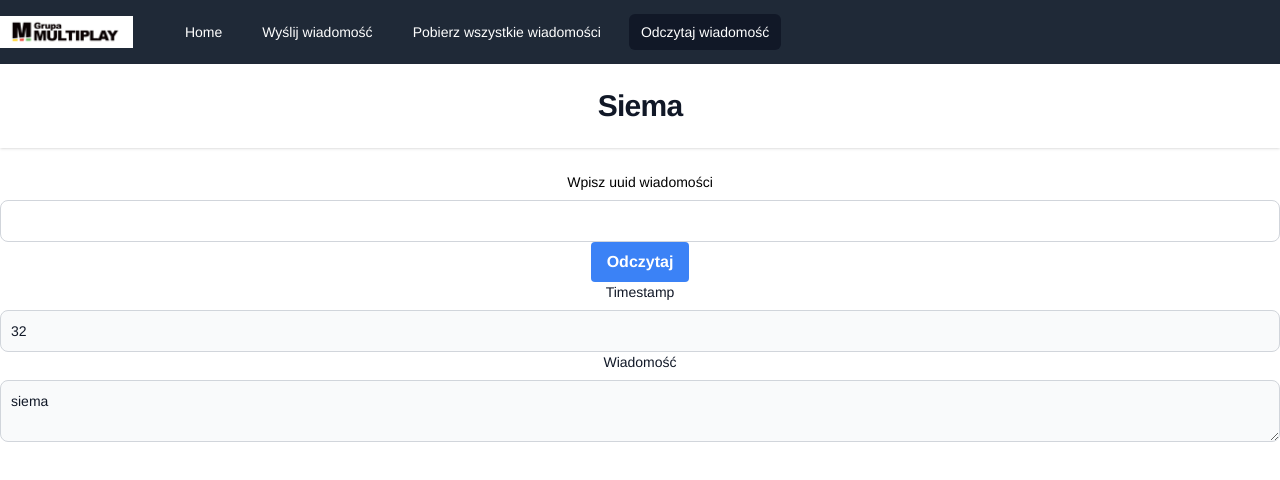
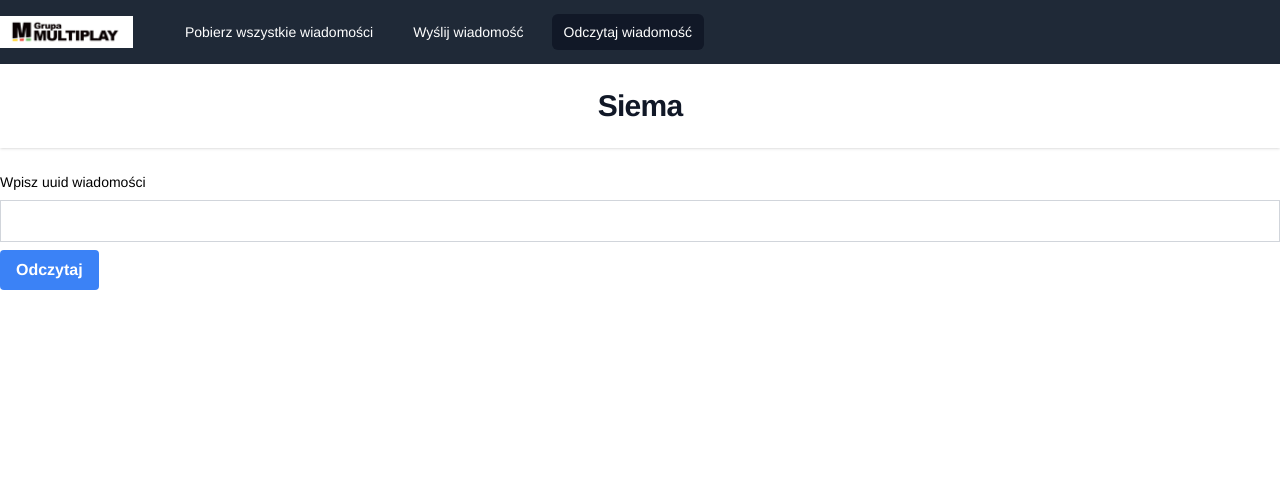
Before and after one commit to kmultiplay/multiplay-vue, a Vue app: page /get-message in a window 1280 px wide. Shown: the top 480 px of the page. Built offline with nearby package versions, Linux system fonts and the light colour scheme.

Commit message:
minor fixes

```diff
--- a/src/assets/i18n/pl.ts
+++ b/src/assets/i18n/pl.ts
@@ -25,11 +25,13 @@ export const messages = {
     getAllMessages: {
       getAllMessages: "Pobierz wszystkie wiadomości",
       uuid: "Uuid",
+      sorting: "Kliknij w Uuid lub Timestamp, aby posortować",
     },
     getMessage: {
       getMessage: "Pobierz wiadomość",
       read: "Odczytaj",
       enterUuid: "Wpisz uuid wiadomości",
+      wrongUuid: "Nieprawidłowe uuid",
     },
   },
 };
--- a/src/components/GetAllMessages.vue
+++ b/src/components/GetAllMessages.vue
@@ -1,9 +1,9 @@
 <template>
   <div class="container">
-    <div class="text-left mb-8">
+    <div class="text-left mb-4">
       <button
         @click="getAllMessages"
-        class="bg-blue-500 disabled:bg-blue-300 hover:bg-blue-700 text-white font-bold py-2 px-4 rounded"
+        class="bg-blue-500 hover:bg-blue-700 text-white font-bold py-2 px-4 rounded"
       >
         {{ $t("getAllMessages.getAllMessages") }}
       </button>
@@ -11,7 +11,11 @@
         {{ $t("common.error") }}
       </span>
     </div>
-    <table v-if="store.getMessages.length > 0" class="w-full text-left">
+    <div v-if="store.getMessages.length > 0">
+      <p class="text-left">
+        <i>{{ $t("getAllMessages.sorting") }}</i>
+      </p>
+      <table class="w-full text-left">
         <thead>
           <tr>
             <th @click="sortByUuid">
@@ -33,7 +37,7 @@
         </thead>
         <tbody>
           <tr
-          class="data-test"
+            class="item"
             v-for="(message, index) in store.getMessages"
             :key="index"
           >
@@ -43,6 +47,7 @@
           </tr>
         </tbody>
       </table>
+    </div>
   </div>
 </template>
 
@@ -123,7 +128,13 @@ function sortByUuid() {
 </script>
 
 <style lang="postcss" scoped>
-.data-test:nth-child(odd) {
+.item {
+  &:nth-child(odd) {
     @apply bg-gray-200;
   }
+
+  &:hover {
+    @apply bg-gray-300;
+  }
+}
 </style>
--- a/src/components/GetMessage.vue
+++ b/src/components/GetMessage.vue
@@ -1,54 +1,51 @@
 <template>
+  <div class="container text-left">
     <div class="mb-6">
-    <label for="default-input" class="block mb-2 text-sm font-medium">
+      <label for="message-uuid" class="block mb-2 text-sm font-medium">
         {{ $t("getMessage.enterUuid") }}
       </label>
       <input
         v-model="messageUuid"
         type="text"
-      id="default-input"
-      class="border border-gray-300 text-gray-900 text-sm rounded-lg focus:ring-blue-500 focus:border-blue-500 block w-full p-2.5 dark:bg-gray-700 dark:border-gray-600 dark:placeholder-gray-400 dark:text-white dark:focus:ring-blue-500 dark:focus:border-blue-500"
+        id="message-uuid"
+        class="border border-gray-300 text-gray-900 text-sm focus:ring-blue-500 focus:border-blue-500 block w-full p-2.5"
       />
       <button
         @click="getMessage"
-      class="bg-blue-500 disabled:bg-blue-300 hover:bg-blue-700 text-white font-bold py-2 px-4 rounded"
+        class="bg-blue-500 disabled:bg-blue-300 hover:bg-blue-700 text-white font-bold py-2 px-4 rounded mt-2"
       >
         {{ $t("getMessage.read") }}
       </button>
 
-    <div>
-      <form v-if="store.recentlyReceivedMessage">
+      <form class="mt-6" v-if="store.recentlyReceivedMessage">
         <div>
           <label
-            for="email"
-            class="block mb-2 text-sm font-medium text-gray-900 dark:text-white"
+            for="message-timestamp"
+            class="block mb-2 text-sm font-medium text-gray-900"
             >{{ $t("common.timestamp") }}</label
           >
           <input
             v-model="store.recentlyReceivedMessage.timestamp"
-            type="email"
-            id="email"
-            class="bg-gray-50 border border-gray-300 text-gray-900 text-sm rounded-lg focus:ring-blue-500 focus:border-blue-500 block w-full p-2.5 dark:bg-gray-700 dark:border-gray-600 dark:placeholder-gray-400 dark:text-white dark:focus:ring-blue-500 dark:focus:border-blue-500"
-            placeholder="john.doe@company.com"
+            id="message-timestamp"
+            class="bg-gray-50 border border-gray-300 text-gray-900 text-sm focus:ring-blue-500 focus:border-blue-500 block w-full p-2.5"
             readonly
           />
         </div>
-        <div class="mb-6">
+        <div class="my-6">
           <label
-            for="password"
-            class="block mb-2 text-sm font-medium text-gray-900 dark:text-white"
+            for="message-text"
+            class="block mb-2 text-sm font-medium text-gray-900"
             >{{ $t("common.message") }}</label
           >
           <textarea
             v-model="store.recentlyReceivedMessage.message"
-            id="password"
-            class="bg-gray-50 border border-gray-300 text-gray-900 text-sm rounded-lg focus:ring-blue-500 focus:border-blue-500 block w-full p-2.5 dark:bg-gray-700 dark:border-gray-600 dark:placeholder-gray-400 dark:text-white dark:focus:ring-blue-500 dark:focus:border-blue-500"
-            placeholder="•••••••••"
+            id="message-text"
+            class="bg-gray-50 border border-gray-300 text-gray-900 text-sm focus:ring-blue-500 focus:border-blue-500 block w-full p-2.5"
             readonly
           ></textarea>
         </div>
       </form>
-      <div v-if="errorOccurred">Nieprawidłowe uuid</div>
+      <div v-if="errorOccurred">{{ $t("getMessage.wrongUuid") }}</div>
     </div>
   </div>
 </template>
--- a/src/components/Layout/NavbarComponent.vue
+++ b/src/components/Layout/NavbarComponent.vue
@@ -35,9 +35,8 @@ interface MenuItem {
 }
 
 const menuItems: MenuItem[] = [
-  { translation: "nav.home", to: "/" },
+  { translation: "nav.getAllMessages", to: "/" },
   { translation: "nav.sendMessage", to: "/send-message" },
-  { translation: "nav.getAllMessages", to: "/get-all-messages" },
   { translation: "nav.getMessage", to: "/get-message" },
 ];
 </script>
--- a/src/components/SendMessage.vue
+++ b/src/components/SendMessage.vue
@@ -1,4 +1,5 @@
 <template>
+  <div class="container text-left">
     <label for="message" class="mb-2 text-sm font-medium text-gray-900">{{
       $t("sendMessage.yourMessage")
     }}</label>
@@ -6,9 +7,9 @@
       id="message"
       rows="4"
       v-model="textToSend"
-    class="block p-2.5 w-full text-sm text-gray-900 bg-gray-50 rounded-lg border border-gray-300 focus:ring-blue-500 focus:border-blue-500"
+      class="block p-2.5 w-full text-sm text-gray-900 bg-gray-50 border border-gray-300 focus:ring-blue-500 focus:border-blue-500"
       :placeholder="$t('sendMessage.promptText')"
-    @input="clearSendingStatus"
+      @input="resetSendingStatus"
     ></textarea>
 
     <div class="flex items-center justify-end gap-2 mt-2">
@@ -34,6 +35,7 @@
       >
         {{ $t("sendMessage.clear") }}
       </button>
+    </div>
   </div>
 </template>
 
@@ -80,7 +82,7 @@ function getMessageUuidFromResponse(response: string): string | null {
   return match[1];
 }
 
-function clearSendingStatus() {
+function resetSendingStatus() {
   isSending.value = false;
   messageSent.value = false;
   errorOccurred.value = false;
--- a/src/router/index.ts
+++ b/src/router/index.ts
@@ -1,5 +1,4 @@
 import { createRouter, createWebHistory, RouteRecordRaw } from "vue-router";
-import HomeView from "../views/HomeView.vue";
 import GetAllMessagesView from "../views/GetAllMessagesView.vue";
 import GetMessageView from "../views/GetMessageView.vue";
 import SendMessageView from "../views/SendMessageView.vue";
@@ -7,11 +6,6 @@ import SendMessageView from "../views/SendMessageView.vue";
 const routes: Array<RouteRecordRaw> = [
   {
     path: "/",
-    name: "home",
-    component: HomeView,
-  },
-  {
-    path: "/get-all-messages",
     name: "get-all-messages",
     component: GetAllMessagesView,
   },
--- a/src/stores/messages.ts
+++ b/src/stores/messages.ts
@@ -6,11 +6,7 @@ export const useMessagesStore = defineStore("messages", () => {
   const messages = ref<MessageInterface[]>([]);
   const getMessages = computed(() => messages.value);
 
-  const recentlyReceivedMessage = ref<MessageInterface | undefined>({
-    message: "siema",
-    timestamp: "32",
-    uuid: "22",
-  });
+  const recentlyReceivedMessage = ref<MessageInterface>();
 
   function $resetRecentlyReceivedMessage() {
     recentlyReceivedMessage.value = undefined;
--- a/src/views/GetAllMessagesView.vue
+++ b/src/views/GetAllMessagesView.vue
@@ -2,6 +2,6 @@
   <GetAllMessages></GetAllMessages>
 </template>
 
-<script setup>
-import GetAllMessages from "../components/GetAllMessages";
+<script setup lang="ts">
+import GetAllMessages from "@/components/GetAllMessages.vue";
 </script>
--- a/src/views/GetMessageView.vue
+++ b/src/views/GetMessageView.vue
@@ -1,6 +1,6 @@
 <template>
   <GetMessage></GetMessage>
 </template>
-<script setup>
-import GetMessage from "../components/GetMessage";
+<script setup lang="ts">
+import GetMessage from "@/components/GetMessage.vue";
 </script>
```
Lines whose indentation alone changed are shown as unchanged.
